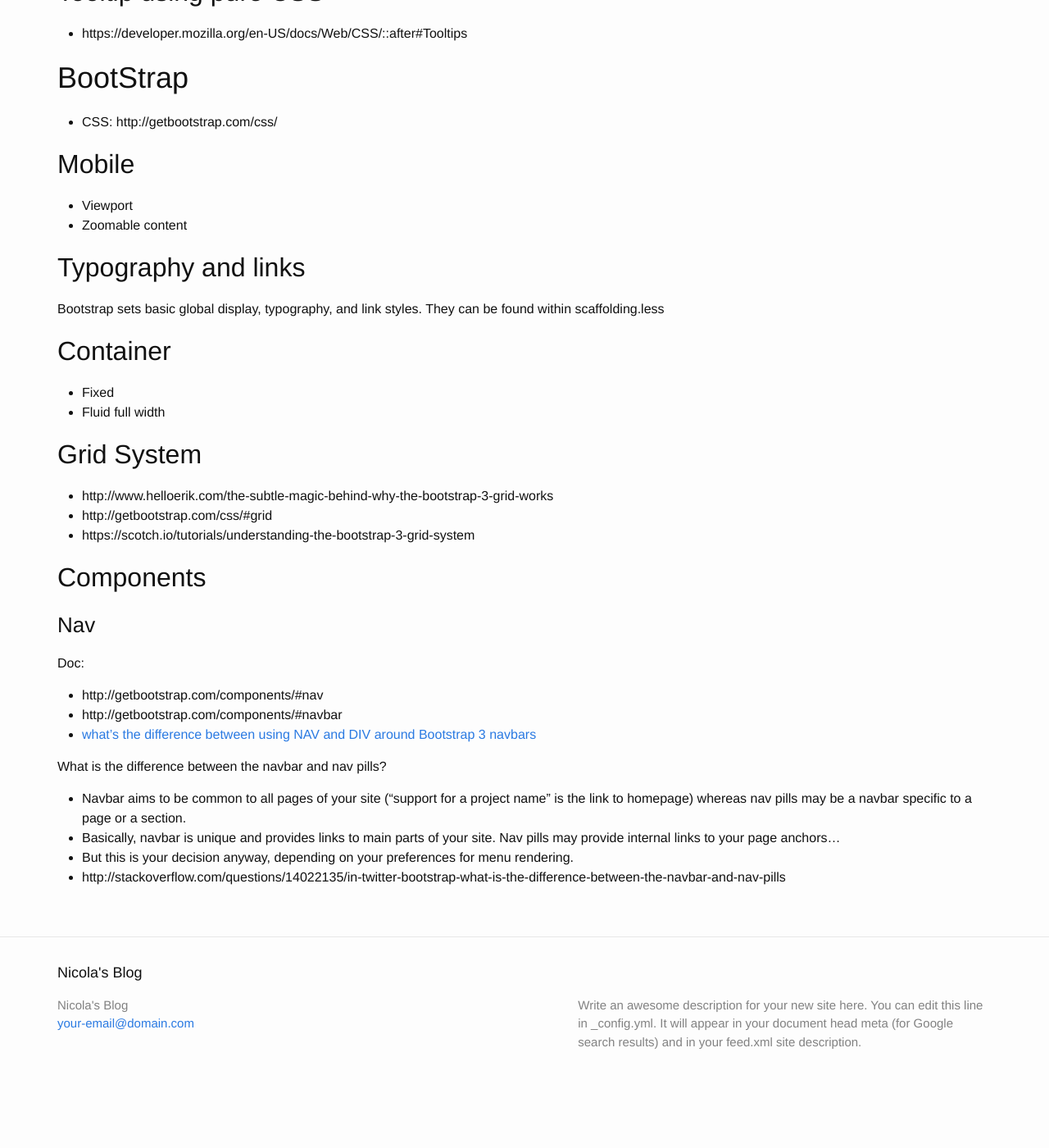
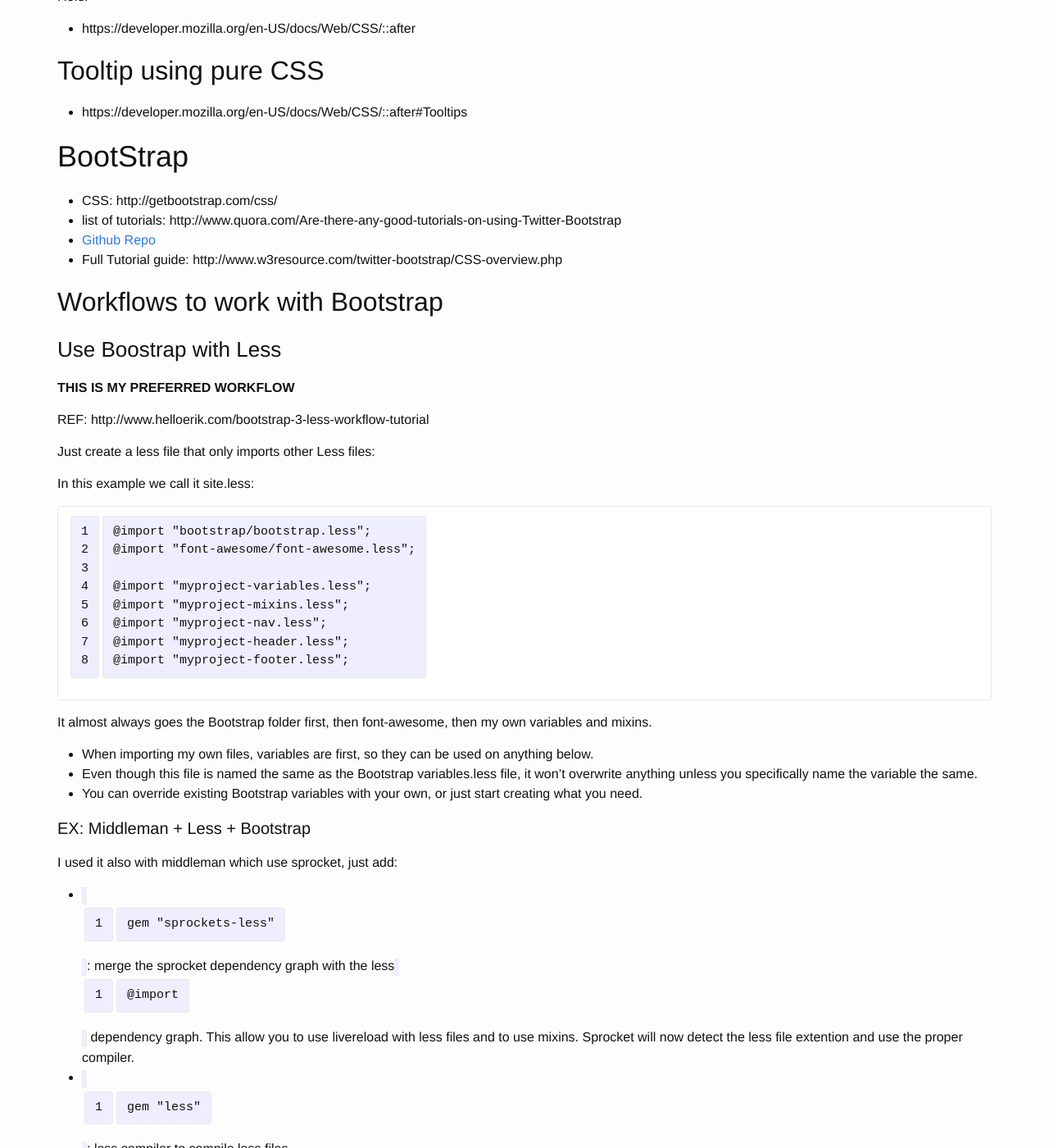
Before and after one commit to breezeight/nicola_blog, a Jekyll site: the page built from _guides/html_css.markdown, in a window 1280 px wide and 1400 px high, scrolled down 23329 px. Shown: the whole window at 82% size. Built offline with Jekyll 4.4.1, drawn with Linux system fonts in a browser that asks for light colours; before the commit the page ends 24671 px from its top, so only the background shows below that; some of the changed text lies outside the part shown.

Commit message:
Bootstrap Workflow

```diff
--- a/_guides/html_css.markdown
+++ b/_guides/html_css.markdown
@@ -584,6 +584,65 @@
 # BootStrap
 
 * CSS: http://getbootstrap.com/css/
+* list of tutorials: http://www.quora.com/Are-there-any-good-tutorials-on-using-Twitter-Bootstrap
+* [Github Repo](https://github.com/twbs/bootstrap)
+* Full Tutorial guide: http://www.w3resource.com/twitter-bootstrap/CSS-overview.php
+
+## Workflows to work with Bootstrap
+
+### Use Boostrap with Less
+
+**THIS IS MY PREFERRED WORKFLOW**
+
+REF: http://www.helloerik.com/bootstrap-3-less-workflow-tutorial
+
+Just create a less file that only imports other Less files:
+
+In this example we call it site.less:
+
+~~~
+@import "bootstrap/bootstrap.less";
+@import "font-awesome/font-awesome.less";
+
+@import "myproject-variables.less";
+@import "myproject-mixins.less";
+@import "myproject-nav.less";
+@import "myproject-header.less";
+@import "myproject-footer.less";
+~~~
+
+It almost always goes the Bootstrap folder first, then font-awesome, then my own variables and mixins.
+
+* When importing my own files, variables are first, so they can be used on anything below.
+* Even though this file is named the same as the Bootstrap variables.less file, it won’t overwrite anything unless you specifically name the variable the same.
+* You can override existing Bootstrap variables with your own, or just start creating what you need.
+
+#### EX: Middleman + Less + Bootstrap
+
+I used it also with middleman which use sprocket, just add:
+
+* `gem "sprockets-less"` : merge the sprocket dependency graph with the less `@import` dependency graph. This allow you to use livereload with less files and to use mixins. Sprocket will now detect the less file extention and use the proper compiler.
+* `gem "less"` : less compiler to compile less files
+
+Ask sprocket to require your `source/stylesheets/all.css`
+
+~~~
+/*
+*= require site
+*/
+~~~
+
+### Use Bootstrap dist
+
+pro:
+
+* super fast implementation (just import bootstrap.css, no dependencies for less)
+
+cons:
+
+* cannot override less variables
+* cannot use bootstrap mixin
+
 
 ## Mobile
 
```
